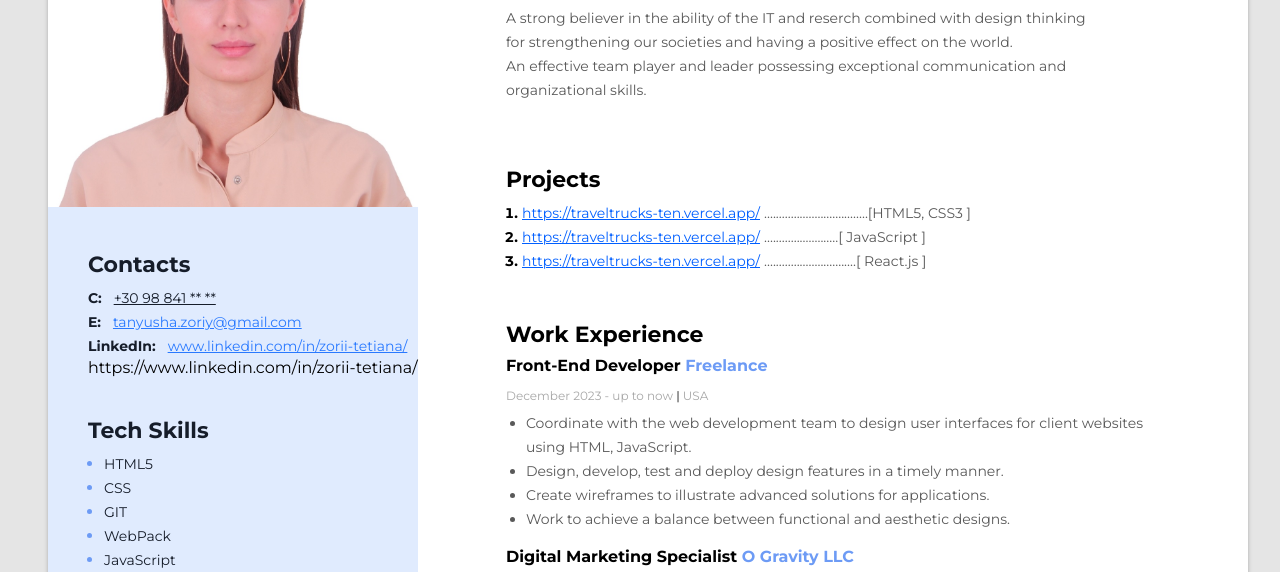
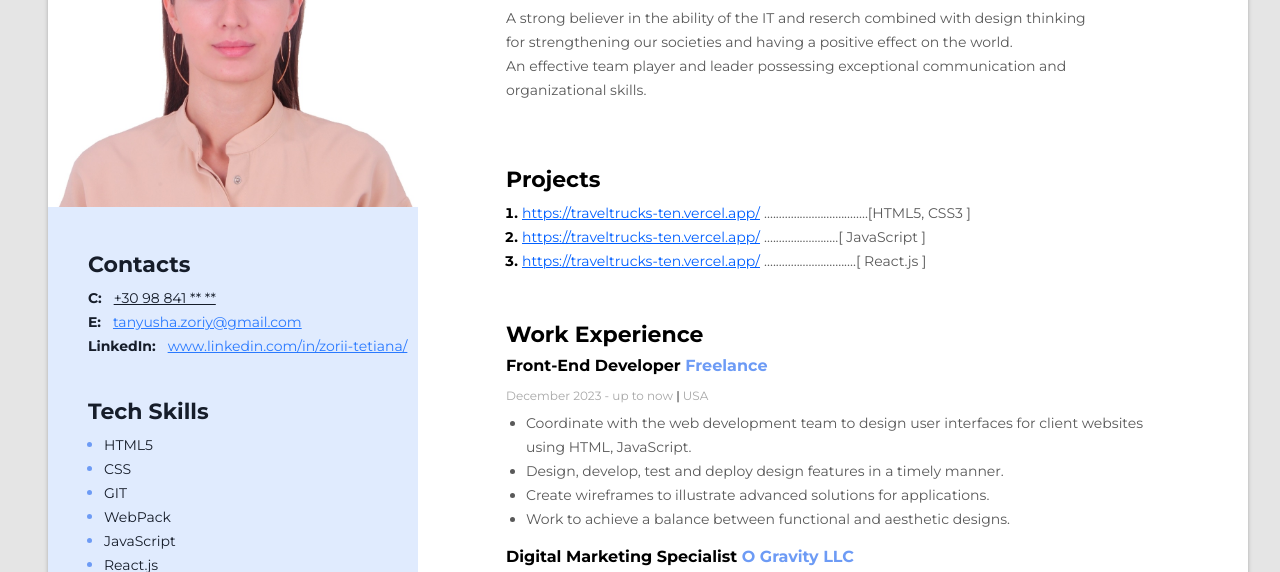
Before and after one commit to TiZorii/My-resume, a plain HTML site: page index.html in a window 1280 px wide. Shown: the part 248-820 px from the top of the page. Drawn offline with Linux system fonts and the light colour scheme.

Commit message:
Update info

```diff
--- a/index.html
+++ b/index.html
@@ -221,11 +221,12 @@
           </p>
           <p class="contacts-item">
             <span class="contacts-type">LinkedIn: </span>
-            <a href="https://www.linkedin.com/in/zorii-tetiana/" class="contacts-email"
+            <a
+              href="https://www.linkedin.com/in/zorii-tetiana/"
+              class="contacts-email"
               >www.linkedin.com/in/zorii-tetiana/</a
             >
           </p>
-          https://www.linkedin.com/in/zorii-tetiana/
         </div>
 
         <!-- Tech skills -->
```
